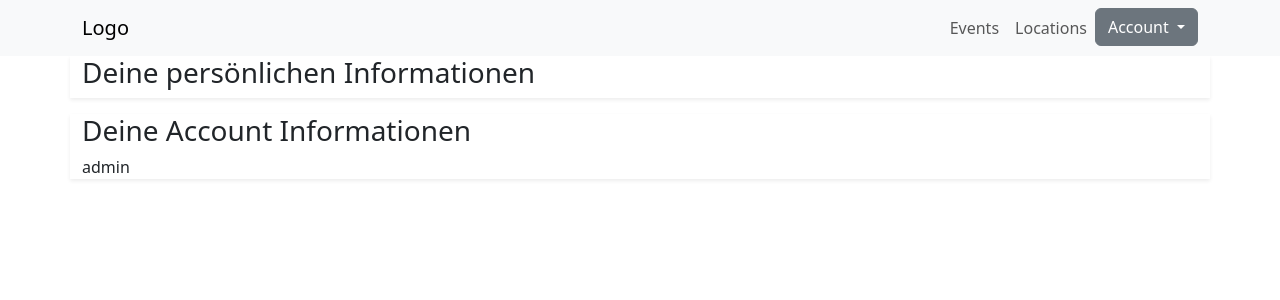
After one commit to RichardRepenning/eventmanagement, a Django app: page /profile in a window 1280 px wide. The commit adds this page. Shown: the top 300 px of the page. Run offline with Django 4.2, Linux system fonts and the light colour scheme; a user stored in the database is signed in; some libraries are stand-ins or nearby versions.

Commit message:
added user profile class so that profiles can extend their personal informations

```diff
--- a/events/events/settings.py
+++ b/events/events/settings.py
@@ -12,7 +12,7 @@ BASE_DIR = Path(__file__).resolve().parent.parent
 SECRET_KEY = 'django-insecure-4b(5u00z-ynb27_t+3h2((ni2-s26%cbibt5r*owk(s^lzyhd6'
 
 # SECURITY WARNING: don't run with debug turned on in production!
-DEBUG = False
+DEBUG = True
 
 ALLOWED_HOSTS = ['*']
 
--- a/events/ticketApp/admin.py
+++ b/events/ticketApp/admin.py
@@ -1,7 +1,8 @@
 from django.contrib import admin
 # Import created models from ticketApplication
-from ticketApp.models import Event, Location
+from ticketApp.models import Event, Location, Profile
 
 # Register Models in Admin Panel to make them editable
 admin.site.register(Event)
 admin.site.register(Location)
+admin.site.register(Profile)
--- a/events/ticketApp/templates/nav/nav.html
+++ b/events/ticketApp/templates/nav/nav.html
@@ -19,7 +19,7 @@
             Account
           </button>
           <ul class="dropdown-menu">
-            <li><a class="dropdown-item" href="/account">Account</a></li>
+            <li><a class="dropdown-item" href="/profile">Mein Profil</a></li>
             <li><hr class="dropdown-divider"></li>
             <li><a class="dropdown-item" href="{% url 'logout' %}">Ausloggen</a></li>
           </ul>
--- /dev/null
+++ b/events/ticketApp/templates/profile/index.html
@@ -0,0 +1,26 @@
+{% extends 'base.html' %}
+
+{% block title %}
+  Dein Profil - Eventmanagement App
+{% endblock title %}
+
+{% block content %}
+<div class="container">
+  <div class="row shadow-sm mb-3">
+    <h3>Deine persönlichen Informationen</h3>
+    <div class="col-6">
+      {{first_name}}
+    </div>
+    <div class="col-6">
+      {{last_name}}
+    </div>
+    <div class="col-6"></div>
+  </div>
+  <div class="row shadow-sm">
+    <h3>Deine Account Informationen</h3>
+    <div class="col-6">{{username}}</div>
+    <div class="col-6"></div>
+    <div class="col-6"></div>
+  </div>
+</div>
+{% endblock content %}
--- a/events/ticketApp/urls.py
+++ b/events/ticketApp/urls.py
@@ -5,7 +5,8 @@ from . import views
 
 urlpatterns = [
   path('', views.main, name='main'),
-  path("events/", views.events, name="events"),
+  path('events/', views.events, name='events'),
   path('testing/', views.testing, name='testing'),
-  path('signup/',views.sign_up, name="signup")
+  path('profile', views.profile, name='profile'),
+  path('signup/',views.sign_up, name='signup')
 ]
--- a/events/ticketApp/views.py
+++ b/events/ticketApp/views.py
@@ -3,7 +3,24 @@ from django.shortcuts import render, redirect
 from django.template import loader
 from .models import Event
 from django.contrib.auth import logout, login, authenticate
-from .forms import SignupForm
+from .forms import SignupForm, ProfileForm
+
+def main(request):
+  return render(request, 'index.html')
+
+def sign_up(request):
+  if request.method == 'POST':
+    form = SignupForm(request.POST )
+    # validate the form
+    # https://docs.djangoproject.com/en/5.0/topics/forms/
+    if form.is_valid():
+      user = form.save()
+      login(request, user)
+      return redirect('main')
+  else:
+    form = SignupForm()
+
+  return render(request, 'registration/signup.html', {'form': form})
 
 def events(request):
   # Create events Object with all values of Event model
@@ -17,23 +34,16 @@ def events(request):
   # Send object to the template
   return HttpResponse(template.render(context, request))
 
+def profile(request):
+  user = request.user
+  user_information = {
+    "first_name": user.first_name,
+    "last_name": user.last_name,
+    "username": user.get_username(),
+    "name": user.get_full_name(),
 
-def main(request):
-  return render(request, 'index.html')
-
-def sign_up(request):
-  if request.method == 'POST':
-    form = SignupForm(request.POST)
-    # validate the form
-    # https://docs.djangoproject.com/en/5.0/topics/forms/
-    if form.is_valid():
-      user = form.save()
-      login(request, user)
-      return redirect('main')
-  else:
-    form = SignupForm()
-
-  return render(request, 'registration/signup.html', {'form': form})
+  }
+  return render(request, "profile/index.html", user_information)
 
 # Function for testing different aspects of Django
 # without breaking main project
```
Also changed, not shown: events/ticketApp/forms.py (+9 -0 lines), events/ticketApp/models.py (+26 -0 lines), events/db.sqlite3, events/ticketApp/migrations/0005_profile.py (added), events/ticketApp/migrations/0006_remove_profile_street_number.py (added), events/ticketApp/migrations/0007_alter_profile_city_alter_profile_street.py (added), events/ticketApp/migrations/0008_alter_profile_zip_code.py (added), events/ticketApp/migrations/0009_alter_profile_zip_code.py (added), events/ticketApp/migrations/0010_alter_profile_birth_date_alter_profile_city_and_more.py (added), events/ticketApp/migrations/0011_alter_profile_birth_date_alter_profile_city_and_more.py (added), events/ticketApp/migrations/0012_alter_profile_zip_code.py (added).
